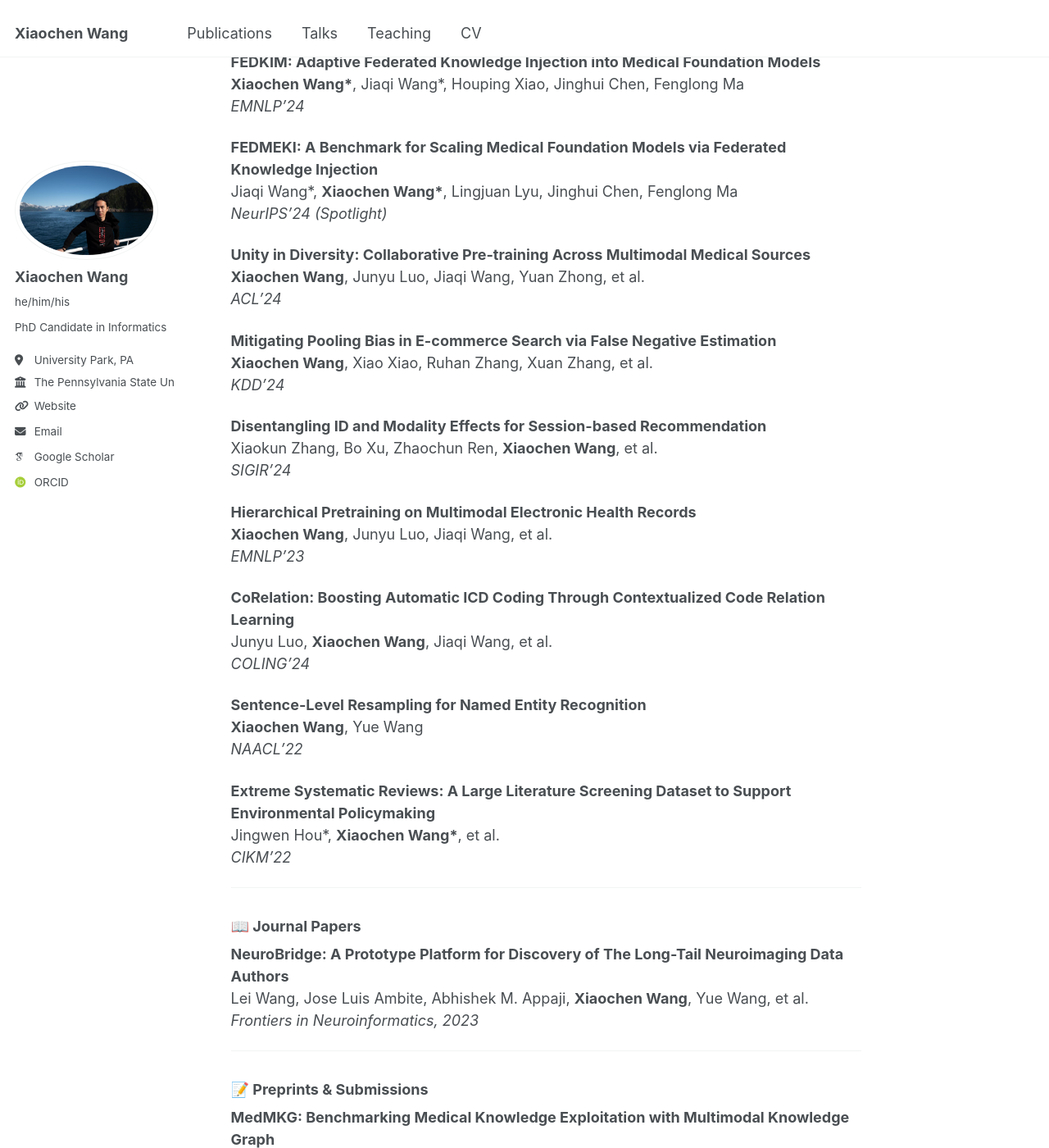
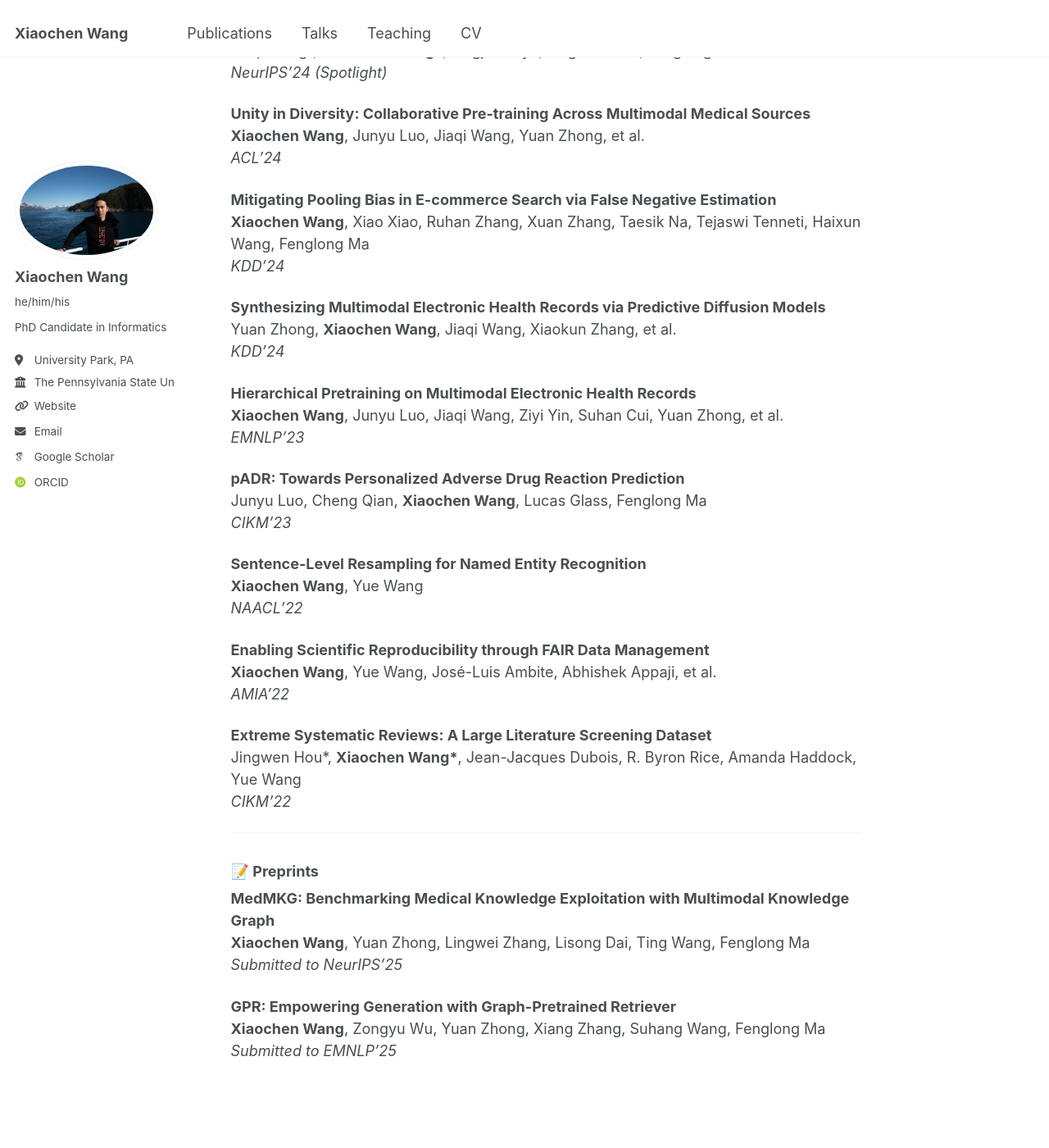
Before and after one commit to XiaochenWang-PSU/XiaochenWang-PSU.github.io, a Jekyll site: the page built from _pages/about.md, in a window 1280 px wide and 1400 px high, scrolled down 1679 px. Shown: the whole window at 82% size. Built offline with Jekyll 4.4.1, drawn with Linux system fonts in a browser that asks for light colours; some web fonts are replaced; some of the changed text lies outside the part shown.

Commit message:
Update about.md

```diff
--- a/_pages/about.md
+++ b/_pages/about.md
@@ -46,17 +46,11 @@ May 2022 – Aug. 2022
 
 
 ---
+## Selected Publications
 
-## Publications
+### 📄 Peer-reviewed Papers
 
-### 🧠 AAAI'25 Tutorial
-**Multimodal Artificial Intelligence in Healthcare**
-Jiaqi Wang, **Xiaochen Wang**, Yuan Zhong, Ziyi Yin, Aofei Chang, Cao Xiao, Fenglong Ma
-*AAAI 2025 Tutorial and Lab Forum*
 
----
-
-### 📚 Peer-reviewed Conference Papers
 
 **MedDiTPro: A Prompt-Guided Diffusion Transformer for Multimodal Longitudinal Medical Data Synthesis**
 Yuan Zhong, **Xiaochen Wang**, Jiaqi Wang, Xiaokun Zhang, Fenglong Ma
@@ -79,45 +73,42 @@ Jiaqi Wang\*, **Xiaochen Wang\***, Lingjuan Lyu, Jinghui Chen, Fenglong Ma
 *ACL'24*
 
 **Mitigating Pooling Bias in E-commerce Search via False Negative Estimation**
-**Xiaochen Wang**, Xiao Xiao, Ruhan Zhang, Xuan Zhang, et al.
+**Xiaochen Wang**, Xiao Xiao, Ruhan Zhang, Xuan Zhang, Taesik Na, Tejaswi Tenneti, Haixun Wang, Fenglong Ma
 *KDD'24*
 
-**Disentangling ID and Modality Effects for Session-based Recommendation**
-Xiaokun Zhang, Bo Xu, Zhaochun Ren, **Xiaochen Wang**, et al.
-*SIGIR'24*
+**Synthesizing Multimodal Electronic Health Records via Predictive Diffusion Models**
+Yuan Zhong, **Xiaochen Wang**, Jiaqi Wang, Xiaokun Zhang, et al.
+*KDD'24*
+
 
 **Hierarchical Pretraining on Multimodal Electronic Health Records**
-**Xiaochen Wang**, Junyu Luo, Jiaqi Wang, et al.
+**Xiaochen Wang**, Junyu Luo, Jiaqi Wang, Ziyi Yin, Suhan Cui, Yuan Zhong, et al.
 *EMNLP'23*
 
-**CoRelation: Boosting Automatic ICD Coding Through Contextualized Code Relation Learning**
-Junyu Luo, **Xiaochen Wang**, Jiaqi Wang, et al.
-*COLING'24*
+**pADR: Towards Personalized Adverse Drug Reaction Prediction**
+Junyu Luo, Cheng Qian, **Xiaochen Wang**, Lucas Glass, Fenglong Ma
+*CIKM'23*
 
 **Sentence-Level Resampling for Named Entity Recognition**
 **Xiaochen Wang**, Yue Wang
 *NAACL'22*
 
-**Extreme Systematic Reviews: A Large Literature Screening Dataset to Support Environmental Policymaking**
-Jingwen Hou\*, **Xiaochen Wang\***, et al.
+**Enabling Scientific Reproducibility through FAIR Data Management**
+**Xiaochen Wang**, Yue Wang, José-Luis Ambite, Abhishek Appaji, et al.
+*AMIA'22*
+
+**Extreme Systematic Reviews: A Large Literature Screening Dataset**
+Jingwen Hou\*, **Xiaochen Wang\***, Jean-Jacques Dubois, R. Byron Rice, Amanda Haddock, Yue Wang
 *CIKM'22*
 
 ---
 
-### 📖 Journal Papers
-
-**NeuroBridge: A Prototype Platform for Discovery of The Long-Tail Neuroimaging Data Authors**
-Lei Wang, Jose Luis Ambite, Abhishek M. Appaji, **Xiaochen Wang**, Yue Wang, et al.
-*Frontiers in Neuroinformatics, 2023*
-
----
-
-### 📝 Preprints & Submissions
+### 📝 Preprints
 
 **MedMKG: Benchmarking Medical Knowledge Exploitation with Multimodal Knowledge Graph**
-**Xiaochen Wang**, Yuan Zhong, Lingwei Zhang, et al.
+**Xiaochen Wang**, Yuan Zhong, Lingwei Zhang, Lisong Dai, Ting Wang, Fenglong Ma
 *Submitted to NeurIPS'25*
 
 **GPR: Empowering Generation with Graph-Pretrained Retriever**
-**Xiaochen Wang**, Zongyu Wu, Yuan Zhong, et al.
+**Xiaochen Wang**, Zongyu Wu, Yuan Zhong, Xiang Zhang, Suhang Wang, Fenglong Ma
 *Submitted to EMNLP'25*
```
